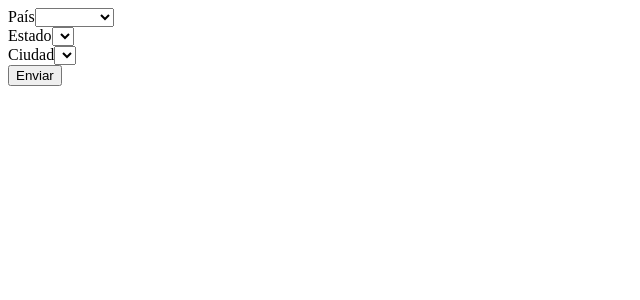
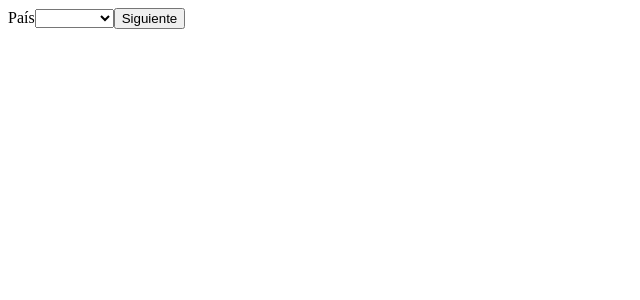
Before and after one commit to yaneth-hernandez/formularios-anidados, an Angular app: page / in a window 1280 px wide. Shown: the top 300 px of the page, without its empty margins (0-640 px from the left). Built offline with nearby package versions, Linux system fonts and the light colour scheme.

Commit message:
paginación formulario

```diff
--- a/src/app/app.component.html
+++ b/src/app/app.component.html
@@ -1,23 +1,29 @@
 <form [formGroup]="formulario">
-  <div>
+  <div *ngIf="pasoActual === 1">
     <label>País</label>
     <select name="" id="pais" formControlName="pais">
       <option *ngFor="let pais of paises" [value]="pais">{{pais}}</option>
     </select>
+    <button type="button" (click)="avanzar()">Siguiente</button>
+
   </div>
-  <div>
+  <div *ngIf="pasoActual === 2">
     <label>Estado</label>
     <select name="" id="estado" formControlName="estado">
       <option *ngFor="let estado of obtenerEstadosPorPais(formulario.value.pais)" [value]="estado">{{estado}}</option>
     </select>
+    <button type="button" (click)="avanzar()">Siguiente</button>
+    <button type="button" (click)="retroceder()">Retroceder</button>
   </div>
-  <div>
+  <div *ngIf="pasoActual === 3">
     <label>Ciudad</label>
     <select name="" id="ciudad" formControlName="ciudad">
       <option *ngFor="let ciudad of obtenerCiudadesPorEstado()" [value]="ciudad">{{ciudad}}</option>
     </select>
-  </div>
-  <div>
-    <button type="button" (click)="enviarFormulario()">Enviar</button>
+    <button type="button" (click)="avanzar()">Siguiente</button>
+    <button type="button" (click)="retroceder()">Retroceder</button>
+    <div>
+      <button type="button" (click)="enviarFormulario()">Enviar</button>
+    </div>
   </div>
 </form>
--- a/src/app/app.component.ts
+++ b/src/app/app.component.ts
@@ -39,7 +39,7 @@ export class AppComponent implements OnInit {
       ],
       'Valparaiso': ['Viña del Mar', 'Quilpué', 'Concón', 'Quillota'],
     },
-   ' Brasil': {
+    ' Brasil': {
       'São Paulo': [
         'São Paulo Centro',
         'Guarulhos',
@@ -56,6 +56,8 @@ export class AppComponent implements OnInit {
       ],
     },
   };
+
+  pasoActual: number = 1;
 
   constructor(private fb: FormBuilder) {
     this.formulario = this.fb.group({
@@ -90,7 +92,19 @@ export class AppComponent implements OnInit {
     const paisSeleccionado = this.formulario.value.pais;
     const estadoSeleccionado = this.formulario.value.estado;
 
-    return this.ciudades[paisSeleccionado]?.[estadoSeleccionado] || []
+    return this.ciudades[paisSeleccionado]?.[estadoSeleccionado] || [];
+  }
+
+  avanzar() {
+    if(this.pasoActual < 3){
+      this.pasoActual ++
+    }
+  }
+
+  retroceder() {
+    if(this.pasoActual > 1){
+      this.pasoActual --
+    }
   }
 
   enviarFormulario() {
```
